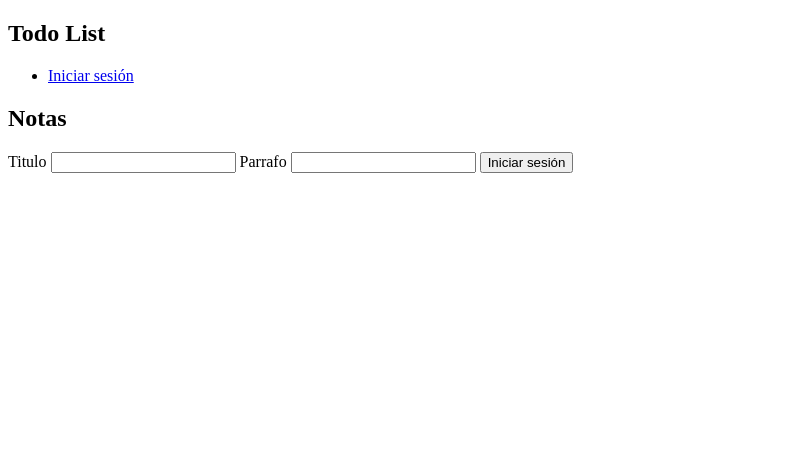
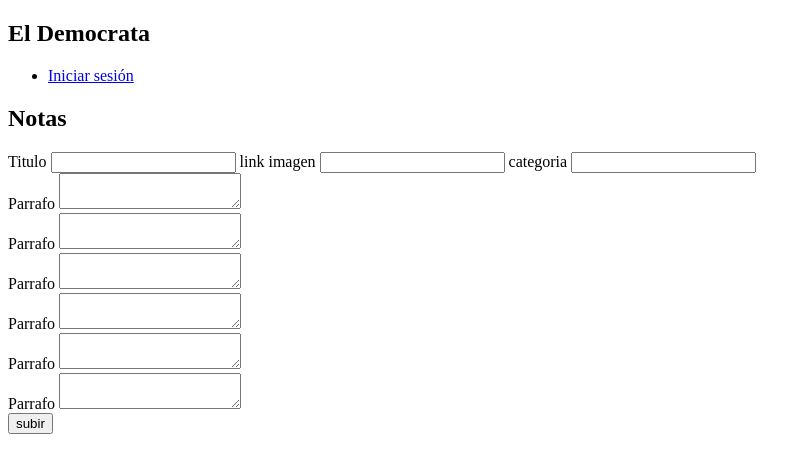
Before and after one commit to CesCM28/Notas, a Flask app: template templates/index.html in a window 1280 px wide. Shown: the top 473 px of the page, without its empty margins (0-811 px from the left). Run offline with Flask 2, Linux system fonts and the light colour scheme; the template is opened without the code that fills it, so the values that code supplies are empty.

Commit message:
poder subir y dejar listo para poder editar, asi como muestra de la tabla de las notas

```diff
--- a/application.py
+++ b/application.py
@@ -10,6 +10,16 @@ from DB.db import get_db
 
 application = Flask(__name__)
 application.secret_key = "super secret key"
+
+def login_required(view):
+    @functools.wraps(view)
+    def wrapped_view(**kwargs):
+        if g.user is None:
+            return redirect(url_for('index'))
+
+        return view(**kwargs)
+
+    return wrapped_view
 
 @application.route('/', methods=['GET', 'POST'])
 def login():
@@ -41,32 +51,59 @@ def login():
     return render_template('login.html')
 
 
-# @application.before_app_request
-# def load_logged_in_user():
-#     user_id = session.get('user_id')
-
-#     if user_id is None:
-#         g.user = None
-#     else:
-#         db, c = get_db()
-#         c.execute(
-#             "select * from users where id = ?", (user_id)
-#         )
-#         g.user = c.fetchone()
+@application.before_request
+def load_logged_in_user():
+    user_id = session.get('user_id')
+    if user_id is None:
+        g.user = None
+    else:
+        db, c = get_db()
+        c.execute(
+            "select * from user where id = %s", (user_id,)
+        )
+        g.user = c.fetchone()
 
 @application.route('/index', methods=['GET', 'POST'])
+@login_required
 def index():
+    db, c = get_db()
+    if request.method == 'POST':
+
+        titulo = request.form['titulo']
+        imagen = request.form['imagen']
+        categoria = request.form['categoria']
+        parrafo1 = request.form['parrafo1']
+        parrafo2 = request.form['parrafo2']
+        parrafo3 = request.form['parrafo3']
+        parrafo4 = request.form['parrafo4']
+        parrafo5 = request.form['parrafo5']
+        parrafo6 = request.form['parrafo6']
+        c.execute(
+            """
+            INSERT INTO news (id_category,created_at,title,paragraph1,paragraph2,paragraph3,paragraph4,paragraph5,paragraph6,link_img,created_by,status)
+            VALUES ( %s, curdate(),%s, %s, %s, %s, %s, %s, %s, %s, %s, 0)
+            """, (categoria,titulo,parrafo1,parrafo2,parrafo3,parrafo4,parrafo5,parrafo6,imagen,session['user_id'])
+        )
+        db.commit()
+
+
+    c.execute(
+        '''
+        select c.description,n.id_news,n.id_category,n.created_at,n.title,n.paragraph1,n.paragraph2,n.paragraph3,n.paragraph4,n.paragraph5,n.paragraph6,n.link_img,n.created_by,n.status
+        from news n
+        inner join category c
+        on c.id_category = n.id_category
+            '''
+    )
+    news = c.fetchall()
+
+    return render_template('index.html', news=news)
+
+
+
+@application.route('/editar/<int:idnew>', methods=['GET'])
+def editar(idnew):
     return render_template('index.html')
-
-def login_required(view):
-    @functools.wraps(view)
-    def wrapped_view(**kwargs):
-        if g.user is None:
-            return redirect(url_for('index'))
-
-        return view(**kwargs)
-
-    return wrapped_view
 
 
 @application.route('/logout')
--- a/templates/base.html
+++ b/templates/base.html
@@ -1,8 +1,8 @@
 <!DOCTYPE html>
-<title>{% block title %}{% endblock %} - Todo List</title>
+<title>{% block title %}{% endblock %} - El Democrata</title>
 <link rel="stylesheet" href="{{ url_for('static', filename='style.css') }}">
 <nav>
-    <h1>Todo List</h1>
+    <h1>El Democrata</h1>
     <ul>
         {% if g.user %}
             <li><span>{{ g.user['username'] }}</span></li>
--- a/templates/index.html
+++ b/templates/index.html
@@ -8,8 +8,48 @@
     <form method="post">
         <label for="titulo">Titulo</label>
         <input name="titulo" id="titulo" required />
-        <label for="parrafo">Parrafo</label>
-        <input name="parrafo" id="parrafo" required />
-        <input type="submit" value="Iniciar sesión" />
+        <label for="imagen">link imagen</label>
+        <input name="imagen" id="imagen" required />
+        <label for="categoria">categoria</label>
+        <input name="categoria" id="categoria" required />
+        <br>
+        <label for="parrafo1">Parrafo</label>
+        <textarea name="parrafo1" id="parrafo1" required ></textarea>
+        <br>
+        <label for="parrafo2">Parrafo</label>
+        <textarea name="parrafo2" id="parrafo2"></textarea>
+        <br>
+        <label for="parrafo3">Parrafo</label>
+        <textarea name="parrafo3" id="parrafo3"></textarea>
+        <br>
+        <label for="parrafo4">Parrafo</label>
+        <textarea name="parrafo4" id="parrafo4"></textarea>
+        <br>
+        <label for="parrafo5">Parrafo</label>
+        <textarea name="parrafo5" id="parrafo5"></textarea>
+        <br>
+        <label for="parrafo6">Parrafo</label>
+        <textarea name="parrafo6" id="parrafo6"></textarea>
+        <br>
+        <input type="submit" value="subir"/>
     </form>
+
+    <table>
+        {% for new in news %}
+        <tr>
+            <td>
+                <a href="{{ url_for('editar', idnew=new['id_news']) }}">{{ new['id_news'] }}</a>
+            </td>
+            <td>
+                {{ new['description'] }}
+            </td>
+            <td>
+                {{ new['title'] }}
+            </td>
+            <td>
+                {{ new['status'] }}
+            </td>
+        </tr>
+        {% endfor %}
+    </table>
 {% endblock %}
```
